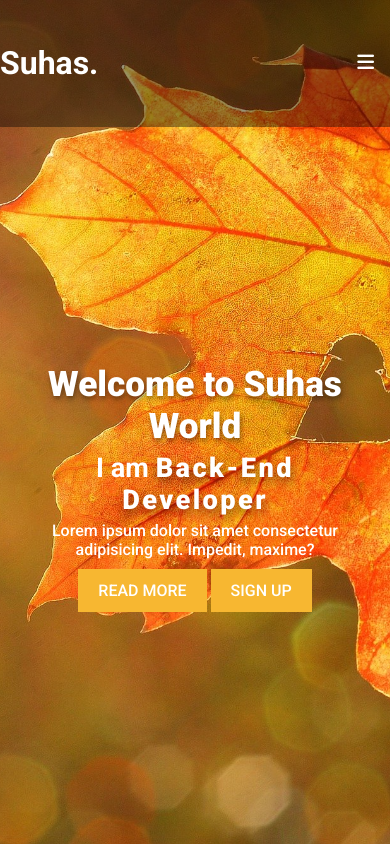
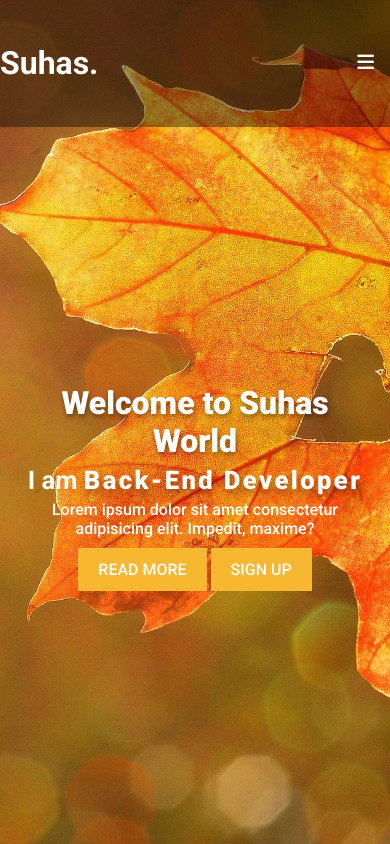
Before and after one commit to SuhasKamble/Responsive-Landing-Page, a plain HTML site: page index.html in a window 390 px wide. Drawn offline with nearby package versions, Linux system fonts and the light colour scheme.

Commit message:
Added Responsive css

```diff
--- a/style.css
+++ b/style.css
@@ -157,7 +157,10 @@ a{
         padding: 1rem;
     }
     .showcase-text h1{
-        font-size: 2.2rem;
+        font-size: 2rem;
+    }
+    .showcase-text h3{
+        font-size: 1.6rem;
     }
 
     .navLinks{
```
